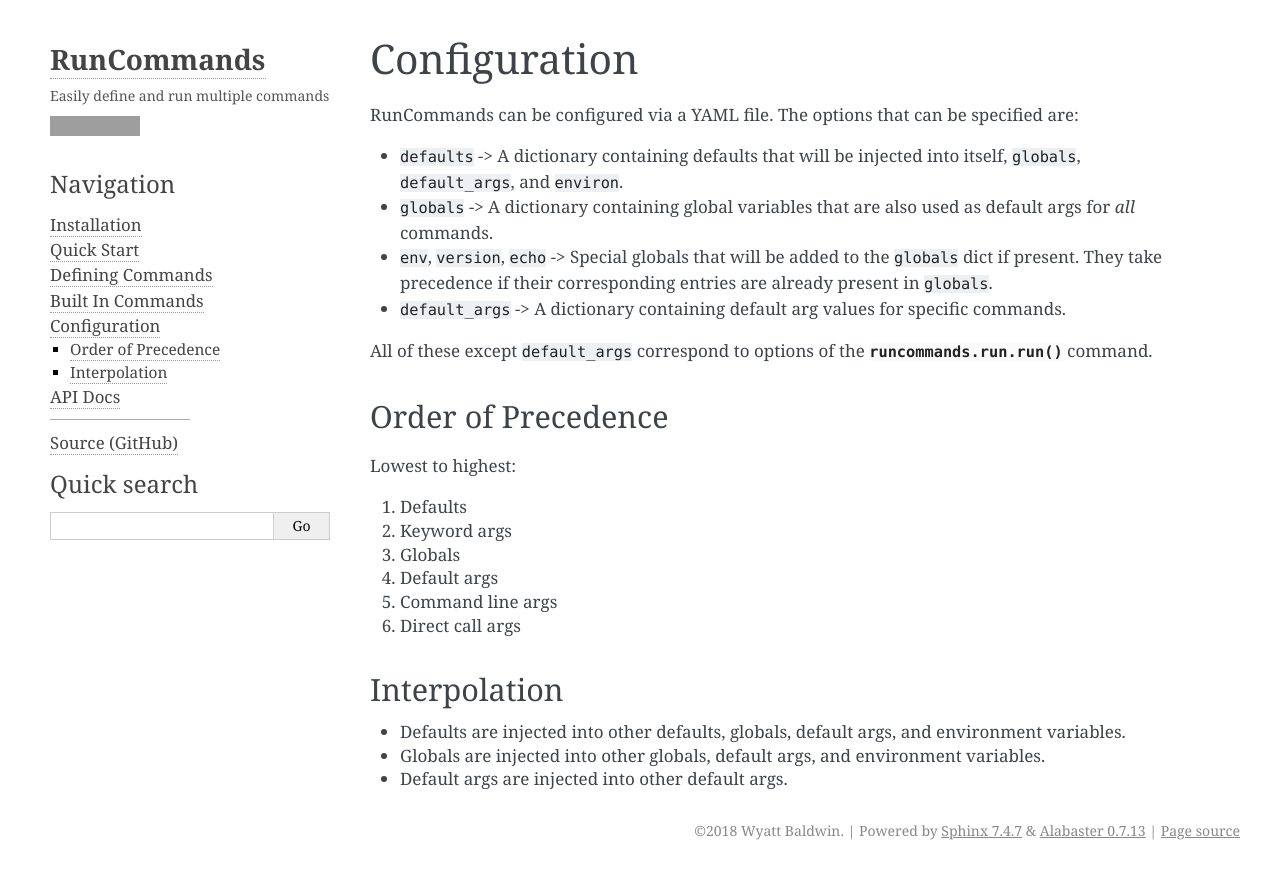
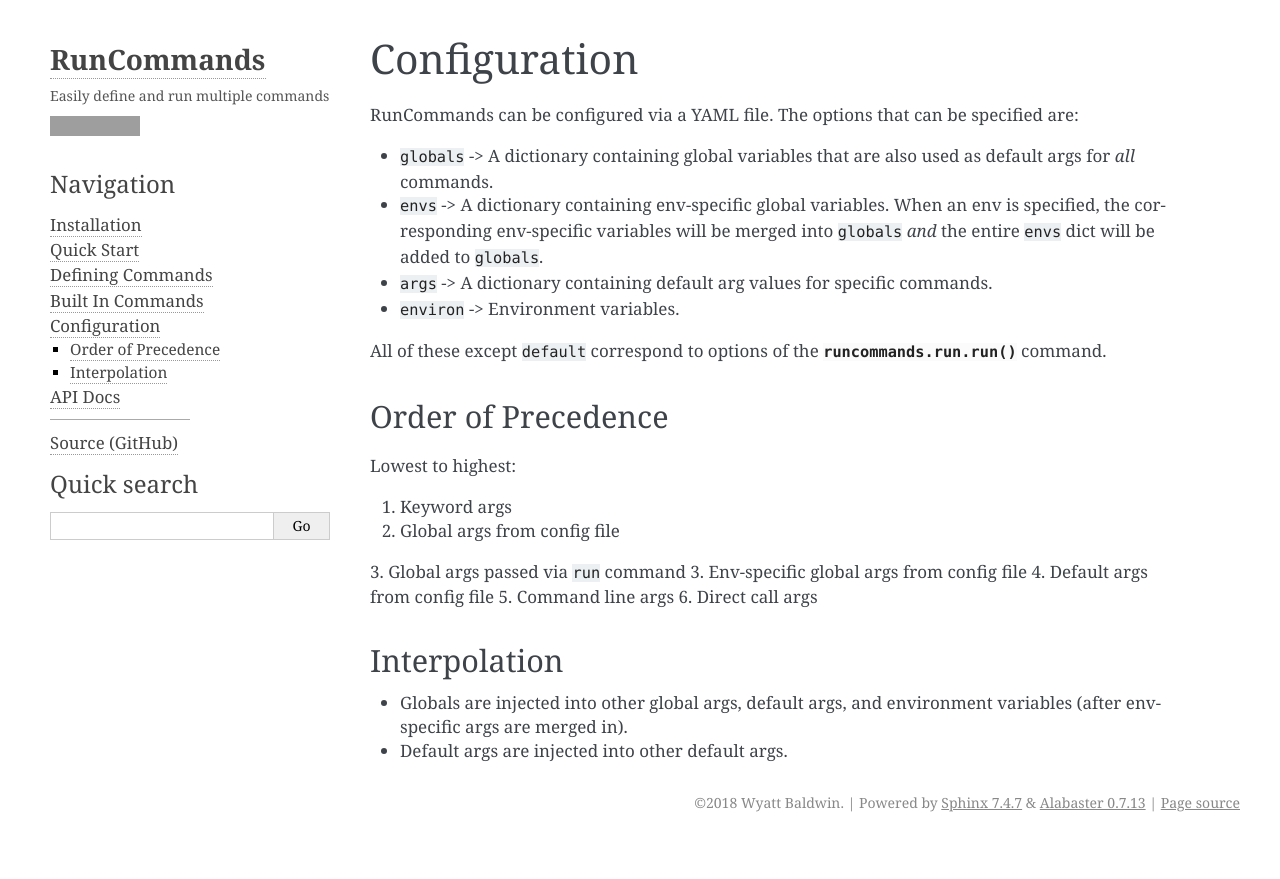
Before and after one commit to wylee/runcommands, a Sphinx documentation site: the page built from docs/config.rst, in a window 1280 px wide. Shown: the top 879 px of the page. Built offline with Sphinx 7.4.7, drawn with Linux system fonts in a browser that asks for light colours; grey boxes are pictures that could not be loaded.

Commit message:
Rework new config system somewhat
Instead of `defaults` and `globals`, there's now just `globals` since it
was somewhat confusing having two types of global variables.

In addition, there's now better support for different environments.
Environment-specific globals can be specified via `envs` like so:

    globals:
      host: localhost

    envs:
      staging:
        host: staging.example.com

When a command is run with the `--env` option like so:

    run -e staging command

the globals from the specified env in `envs` will be merged into
`globals`. In addition, the entire `envs` tree will be added to
`globals` in case a command needs access to config from another
environment.

It was possible to do something like this before but it was ad hoc and
more convoluted.

Amends a0bd2e23fa6bd79858ac9f2e1d6c302d785787cf

```diff
--- a/docs/config.rst
+++ b/docs/config.rst
@@ -4,17 +4,17 @@
 RunCommands can be configured via a YAML file. The options that can be
 specified are:
 
-- `defaults` -> A dictionary containing defaults that will be injected
-  into itself, `globals`, `default_args`, and `environ`.
-- `globals` -> A dictionary containing global variables that are also
-  used as default args for *all* commands.
-- `env`, `version`, `echo` -> Special globals that will be added to the
-  `globals` dict if present. They take precedence if their corresponding
-  entries are already present in `globals`.
-- `default_args` -> A dictionary containing default arg values for
-  specific commands.
+- `globals` -> A dictionary containing global variables that are
+  also used as default args for *all* commands.
+- `envs` -> A dictionary containing env-specific global variables. When
+  an env is specified, the corresponding env-specific variables will be
+  merged into `globals` *and* the entire `envs` dict will be added to
+  `globals`.
+- `args` -> A dictionary containing default arg values for specific
+  commands.
+- `environ` -> Environment variables.
 
-All of these except `default_args` correspond to options of the
+All of these except `default` correspond to options of the
 :func:`runcommands.run.run` command.
 
 Order of Precedence
@@ -22,18 +22,17 @@
 
 Lowest to highest:
 
-1. Defaults
-2. Keyword args
-3. Globals
-4. Default args
+1. Keyword args
+2. Global args from config file
+3. Global args passed via `run` command
+3. Env-specific global args from config file
+4. Default args from config file
 5. Command line args
 6. Direct call args
 
 Interpolation
 =============
 
-- Defaults are injected into other defaults, globals, default args, and
-  environment variables.
-- Globals are injected into other globals, default args, and environment
-  variables.
+- Globals are injected into other global args, default args, and environment
+  variables (after env-specific args are merged in).
 - Default args are injected into other default args.
```
Also changed, not shown: 3 other files.
